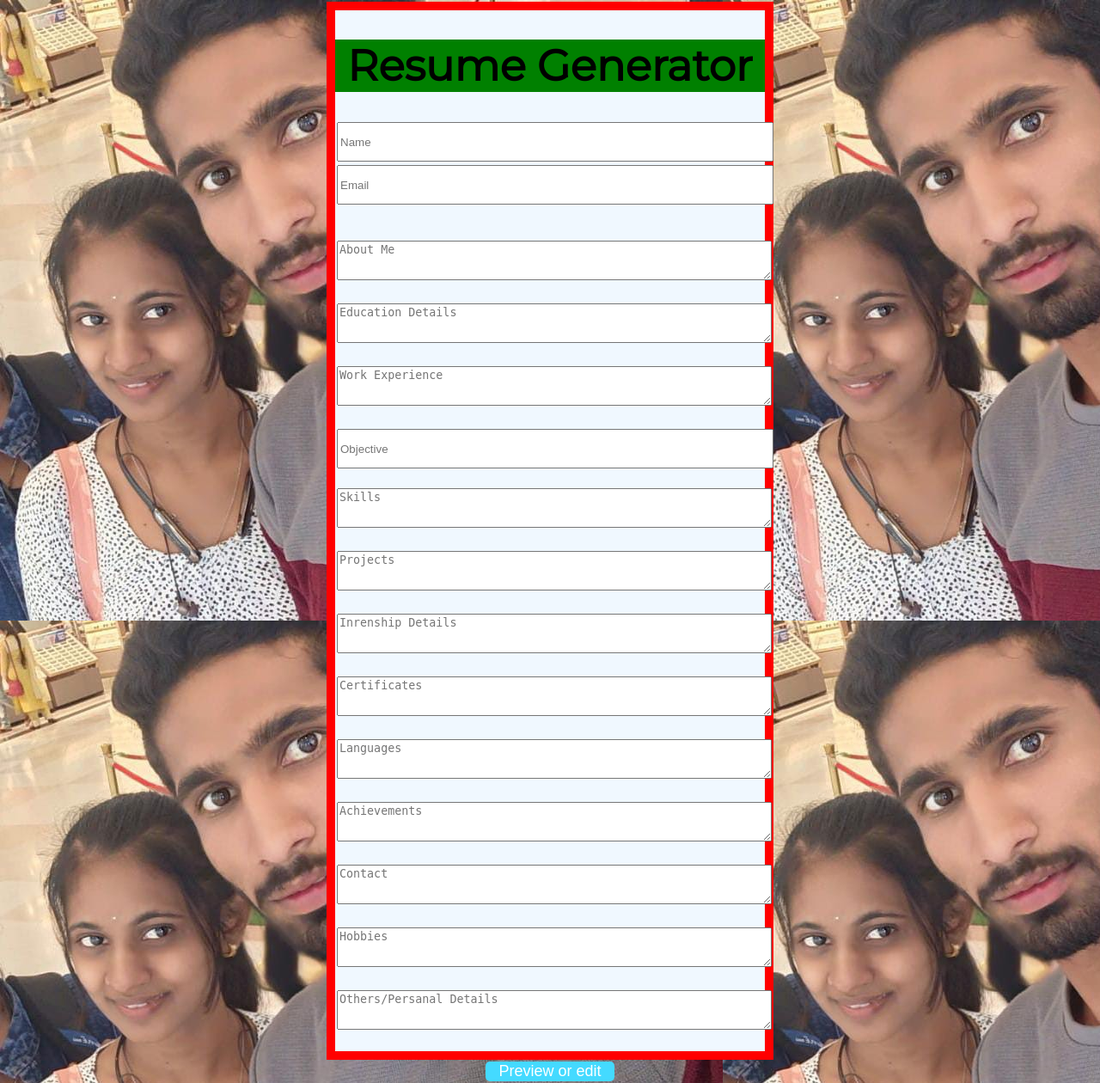
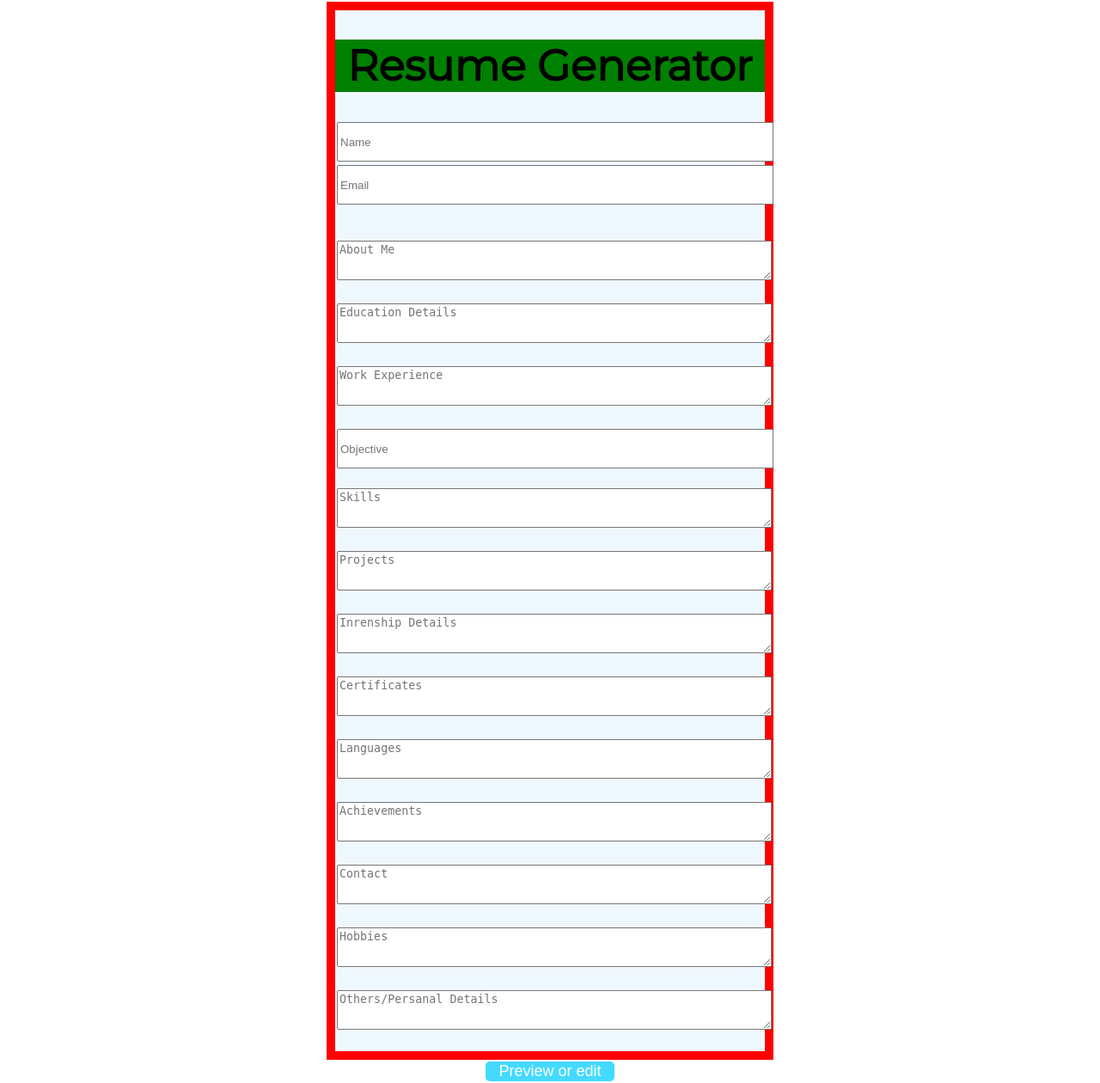
Before and after one commit to AnilKumarN63/Ansolwebsite, a PHP site: page /mouni1.html in a window 1280 px wide. Shown: the whole page at 86% size. Run offline with PHP 8.4, Linux system fonts and the light colour scheme; some libraries are stand-ins or nearby versions.

Commit message:
Add files via upload

```diff
--- a/style.css
+++ b/style.css
@@ -1,7 +1,7 @@
 body{
     margin: 0;
     font-family: 'Montserrat', sans-serif;
-    background-image: url("bestie.jpeg");
+
 }
 .anil{
     background-color: green;
```
